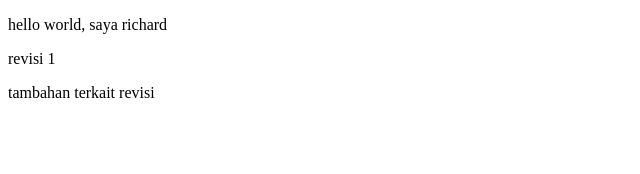
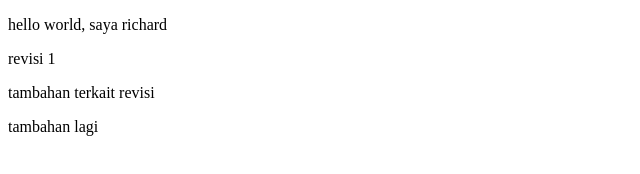
Before and after one commit to r11i/GIT_TEST, a plain HTML site: page index.html in a window 1280 px wide. Shown: the whole page, without its empty margins (0-640 px from the left). Drawn offline with Linux system fonts and the light colour scheme.

Commit message:
Update index.html

```diff
--- a/index.html
+++ b/index.html
@@ -5,5 +5,6 @@
         <p>hello world, saya richard</p>
         <p>revisi 1</p>
         <p>tambahan terkait revisi</p>
+        <p>tambahan lagi</p>
     </body>
 </html>
```
